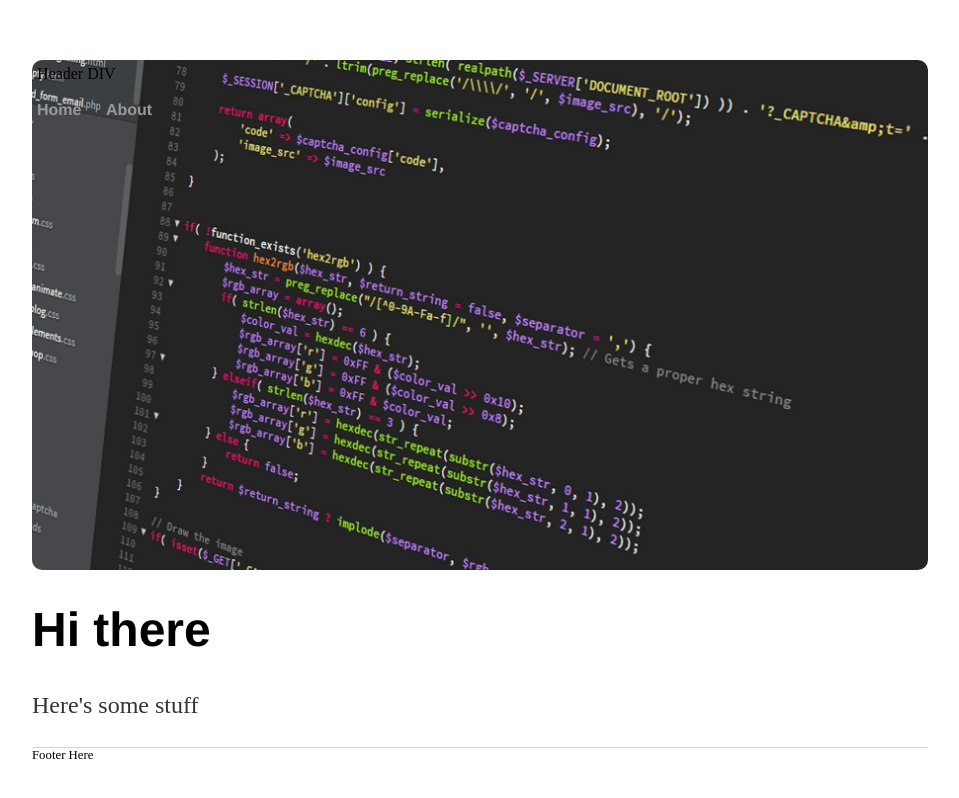
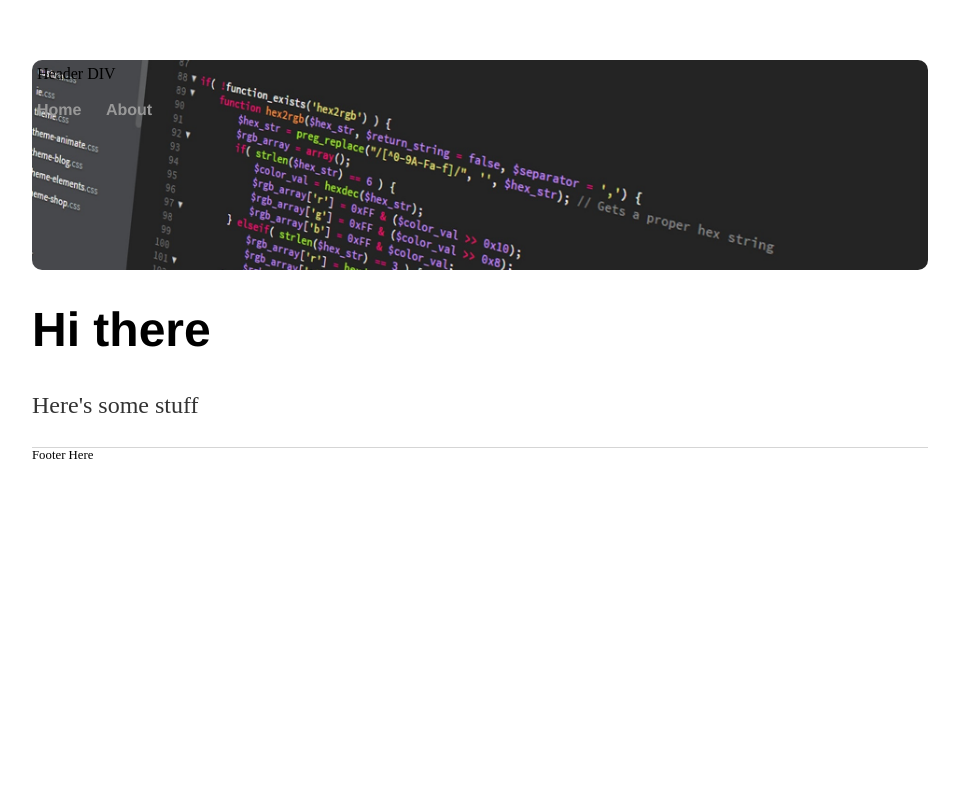
Before and after one commit to thweattm/thweattm.github.io, a Jekyll site: the page built from index.html, in a window 1280 px wide. Shown: the top 798 px of the page, without its empty margins (160-1119 px from the left). Built offline with Jekyll 4.4.1, drawn with Linux system fonts in a browser that asks for light colours.

Commit message:
Update main.css

```diff
--- a/css/main.css
+++ b/css/main.css
@@ -13,7 +13,7 @@ a:hover {
 }
 
 div.header {
-  height: 500px;
+  height: 200px;
   background-image: url("/pics/header.jpg");
   background-position: center;
   background-repeat: no-repeat;
```
